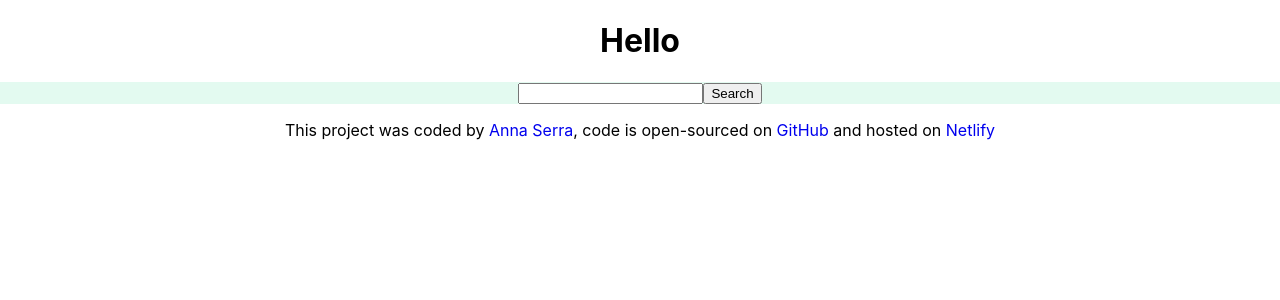
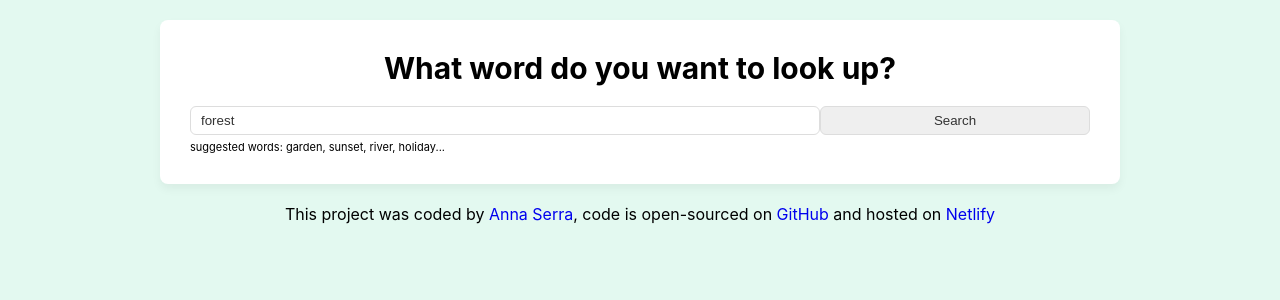
Before and after one commit to AnnaSM94/dictionary-react-asm, a React (Create React App) app: page / in a window 1280 px wide. Shown: the top 300 px of the page. Built offline with nearby package versions, Linux system fonts and the light colour scheme; no server answers.

Commit message:
Added css for each component

```diff
--- a/src/App.css
+++ b/src/App.css
@@ -1,8 +1,20 @@
+body {
+  background-color: rgb(116, 228, 181, 0.2);
+}
+
+.App {
+  max-width: 960px;
+  margin: 0 auto;
+}
+
 .App h1 {
+  margin: 0 auto;
   text-align: center;
 }
+
 .App footer {
   text-align: center;
+  margin: 20px 0;
 }
 
 .App footer a {
--- a/src/App.js
+++ b/src/App.js
@@ -5,11 +5,8 @@ export default function App() {
   return (
     <div className="App">
       <div className="container">
-        <header className="App-header">
-          <h1>Hello</h1>
-        </header>
         <main>
-          <Dictionary />
+          <Dictionary defaultKeyword="forest" />
         </main>
         <footer>
           <p>
--- a/src/Dictionary.css
+++ b/src/Dictionary.css
@@ -1,7 +1,42 @@
-.Dictionary {
-  background-color: rgb(116, 228, 181, 0.2);
+.Dictionary h1 {
+  font-size: 30px;
+  font-weight: bold;
+  margin-bottom: 20px;
 }
 
 .Dictionary form {
   text-align: center;
 }
+
+.Dictionary section {
+  background-color: white;
+  padding: 30px;
+  border-radius: 8px;
+  box-shadow: 0 5px 10px rgb(0 0 0 / 5%);
+  margin: 20px 0;
+}
+
+.Dictionary .Search-input {
+  width: 70%;
+  border-radius: 6px;
+  padding: 6px 10px;
+  color: #333;
+  border: 1px solid #ddd;
+}
+.Dictionary .Search-button {
+  width: 30%;
+  border-radius: 6px;
+  padding: 6px 10px;
+  color: #333;
+  border: 1px solid #ddd;
+  transition: all ease-in-out;
+}
+
+.Dictionary .Search-button:hover {
+  background-color: #dbdada;
+}
+
+.Dictionary .hint {
+  font-size: 11px;
+  margin-top: 5px;
+}
--- a/src/Dictionary.js
+++ b/src/Dictionary.js
@@ -3,9 +3,10 @@ import Results from "./Results";
 import axios from "axios";
 import "./Dictionary.css";
 
-export default function Dictionary() {
-  let [keyword, setKeyword] = useState("");
+export default function Dictionary(props) {
+  let [keyword, setKeyword] = useState(props.defaultKeyword);
   let [results, setResults] = useState(null);
+  let [loaded, setLoaded] = useState(false);
 
   function handleKeywordChange(event) {
     setKeyword(event.target.value);
@@ -15,23 +16,47 @@ export default function Dictionary() {
     setResults(response.data);
   }
 
-  function search(event) {
-    event.preventDefault();
-    alert(`Searching a definition for ${keyword}...`);
-
+  function search() {
     let apiKey = "ta02bo301b5c9f2330749b3160203dc0";
     let apiUrl = `https://api.shecodes.io/dictionary/v1/define?word=${keyword}&key=${apiKey}`;
 
     axios.get(apiUrl).then(handleResponse);
   }
 
+  function handleSubmit(event) {
+    event.preventDefault();
+    search();
+  }
+
+  function load() {
+    setLoaded(true);
+    search();
+  }
+
+  if (loaded) {
     return (
       <div className="Dictionary">
-      <form onSubmit={search}>
-        <input type="search" required onChange={handleKeywordChange} />
-        <input type="submit" value="Search" />
+        <section>
+          <h1>What word do you want to look up?</h1>
+          <form onSubmit={handleSubmit}>
+            <input
+              type="search"
+              className="Search-input"
+              required
+              onChange={handleKeywordChange}
+              defaultValue={props.defaultKeyword}
+            />
+            <input type="submit" className="Search-button" value="Search" />
           </form>
+          <div className="hint">
+            suggested words: garden, sunset, river, holiday...
+          </div>
+        </section>
         <Results className="results" results={results} />
       </div>
     );
+  } else {
+    load();
+    return "Loading";
   }
+}
--- /dev/null
+++ b/src/Meaning.css
@@ -0,0 +1,11 @@
+.Meaning h3 {
+  font-size: 24px;
+  line-height: 1.5;
+  font-weight: bold;
+}
+
+.Meaning .example {
+  color: #929b90;
+  font-style: italic;
+  margin-top: 10px;
+}
--- a/src/Meaning.js
+++ b/src/Meaning.js
@@ -1,18 +1,13 @@
 import React from "react";
 import Synonyms from "./Synonyms";
+import "./Meaning.css";
 
 export default function Meaning(props) {
   return (
     <div className="Meaning">
       <h3>{props.meaning.partOfSpeech}</h3>
-      <p>
-        <strong>Definition: </strong>
-        {props.meaning.definition}
-      </p>
-      <em>
-        <strong>Example: </strong>
-        {props.meaning.example}
-      </em>
+      <div className="definition">{props.meaning.definition}</div>
+      <div className="example">{props.meaning.example}</div>
       <Synonyms synonyms={props.meaning.synonyms} />
     </div>
   );
--- /dev/null
+++ b/src/Results.css
@@ -0,0 +1,5 @@
+.Results h2 {
+  font-size: 36px;
+  font-weight: bold;
+  line-height: 1.5;
+}
--- a/src/Results.js
+++ b/src/Results.js
@@ -1,18 +1,21 @@
 import React from "react";
 import Meaning from "./Meaning";
+import "./Results.css";
 
 export default function Results(props) {
   console.log(props.results);
   if (props.results) {
     return (
       <div className="Results">
-        <h2>{props.results.word}</h2>
-        <p>{props.results.phonetic}</p>
+        <section>
+          <h2>{props.results.word}</h2>
+          <p>{props.results.phonetic}</p>
+        </section>
         {props.results.meanings.map(function (meaning, index) {
           return (
-            <div key={index}>
+            <section key={index}>
               <Meaning meaning={meaning} />
-            </div>
+            </section>
           );
         })}
       </div>
--- /dev/null
+++ b/src/Synonyms.css
@@ -0,0 +1,12 @@
+.Synonyms {
+  margin: 15px 0 0;
+  padding: 0;
+}
+
+.Synonyms li {
+  font-size: 13px;
+  font-weight: 500;
+  display: inline-block;
+  padding-right: 15px;
+  line-height: 1;
+}
--- a/src/Synonyms.js
+++ b/src/Synonyms.js
@@ -1,4 +1,5 @@
 import React from "react";
+import "./Synonyms.css";
 
 export default function Synonyms(props) {
   if (props.synonyms) {
```
Lines whose indentation alone changed are shown as unchanged.
